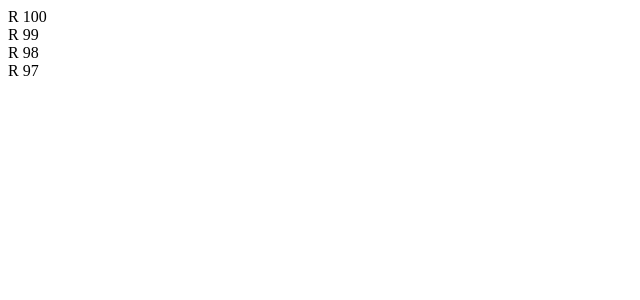
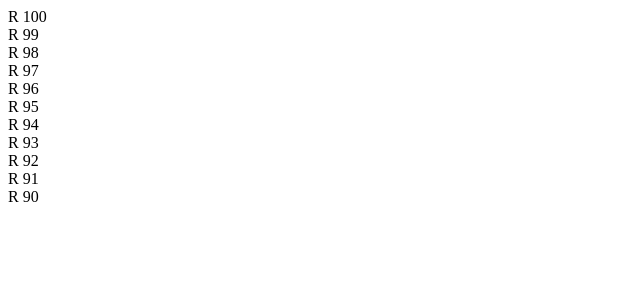
Before and after one commit to JanStureNielsen/scrollable-window, an Angular app: page / in a window 1280 px wide. Shown: the top 300 px of the page, without its empty margins (0-640 px from the left). Built offline with nearby package versions, Linux system fonts and the light colour scheme.

Commit message:
Add some similar styling.

```diff
--- a/src/app/window/window.component.scss
+++ b/src/app/window/window.component.scss
@@ -1,6 +1,21 @@
 .my-window-container {
-  height: 70px;
+  height: 200px;
   width: 100px;
   overflow-x: hidden;
   overflow-y: scroll;
+  box-sizing: border-box;
 }
+
+.my-window {
+  height: 70px !important;
+
+  &:first-of-type {
+    display: inline-flex;
+    flex-direction: column;
+    justify-content: flex-end;
+  }
+
+  display: inline-flex;
+  flex-direction: column;
+  justify-content: flex-start;
+}
```
